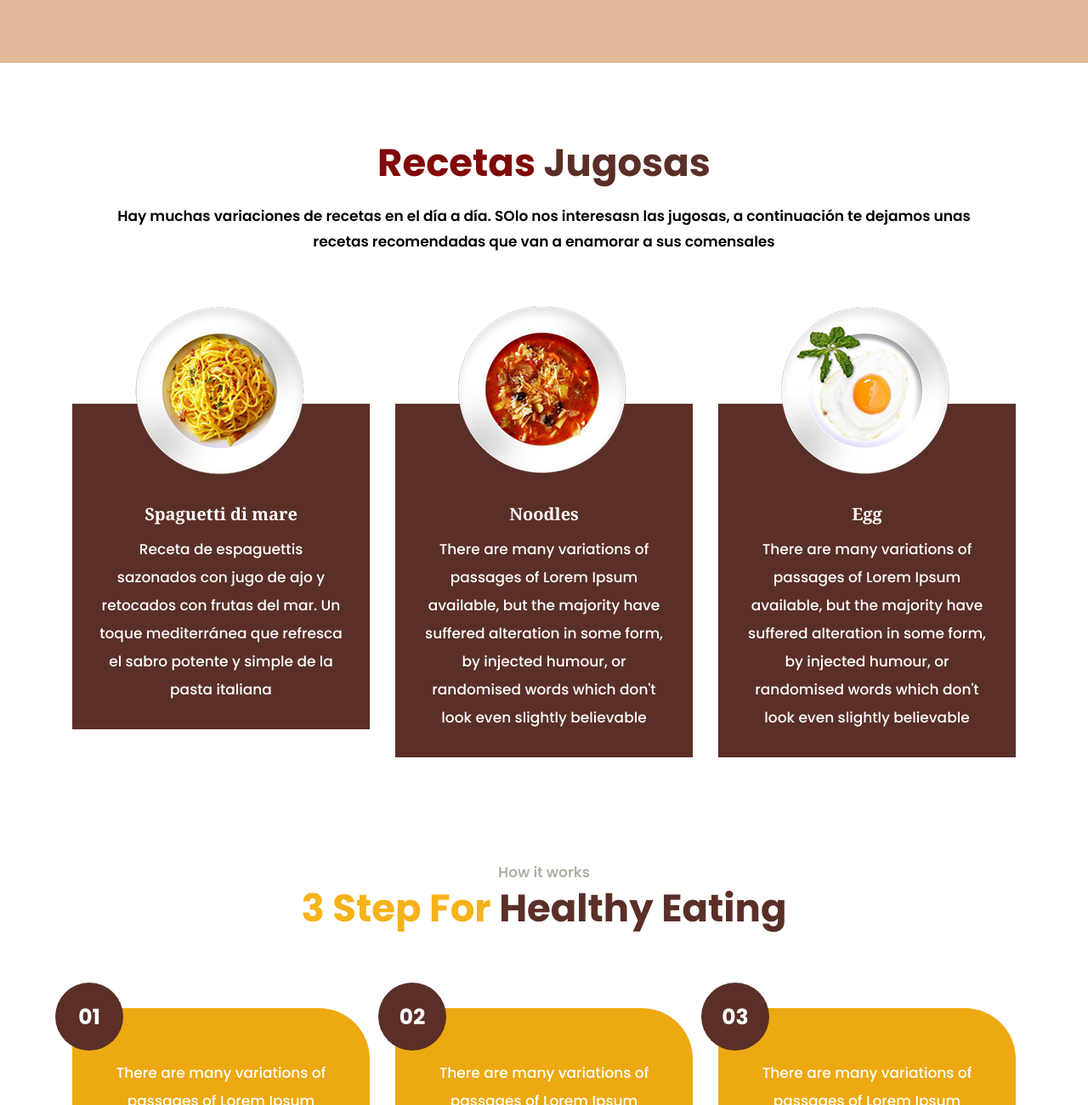
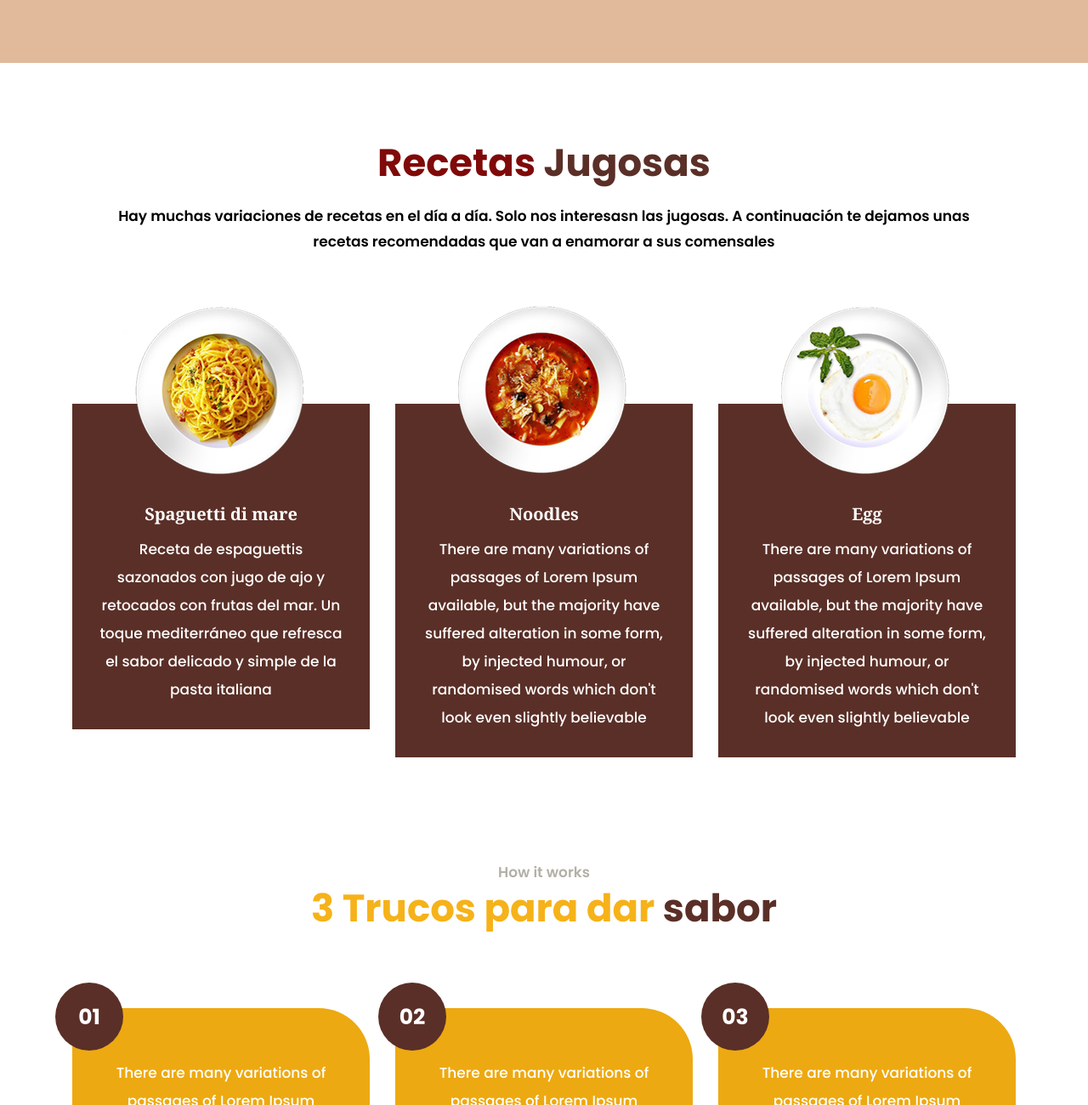
Before and after one commit to PPerezdeMadrid/web-mtp, a plain HTML site: page pr2/spicy/index.html in a window 1280 px wide. Shown: the part 1011-2311 px from the top of the page at 85% size. Drawn offline with nearby package versions, Linux system fonts and the light colour scheme.

Commit message:
retoque ortografías

```diff
--- a/pr2/spicy/index.html
+++ b/pr2/spicy/index.html
@@ -122,7 +122,7 @@
                <div class="col-md-12">
                   <div class="titlepage">
                      <h2> <strong class="red">Recetas </strong>Jugosas</h2>
-                     <span>Hay muchas variaciones de recetas en el día a día. SOlo nos interesasn las jugosas, a continuación te dejamos unas recetas recomendadas que van a enamorar a sus comensales</span>
+                     <span>Hay muchas variaciones de recetas en el día a día. Solo nos interesasn las jugosas. A continuación te dejamos unas recetas recomendadas que van a enamorar a sus comensales</span>
                   </div>
                </div>
             </div>
@@ -131,7 +131,7 @@
                   <div class="food_box">
                      <i><img src="images/food1.png" alt="#"/></i>
                      <h4>Spaguetti di mare</h4>
-                     <p> Receta de espaguettis sazonados con jugo de ajo y retocados con frutas del mar. Un toque mediterránea que refresca el sabro potente y simple de la pasta italiana</p>
+                     <p> Receta de espaguettis sazonados con jugo de ajo y retocados con frutas del mar. Un toque mediterráneo que refresca el sabor delicado y simple de la pasta italiana</p>
                   </div>
                </div>
                <div class="col-md-4">
@@ -159,7 +159,7 @@
                <div class="col-md-12">
                   <div class="titlepage">
                      <span>How it works</span>
-                     <h2> <strong class="yellow">3 Step For </strong>Healthy Eating</h2>
+                     <h2> <strong class="yellow">3 Trucos para dar  </strong> sabor </h2>
                   </div>
                </div>
             </div>
```
